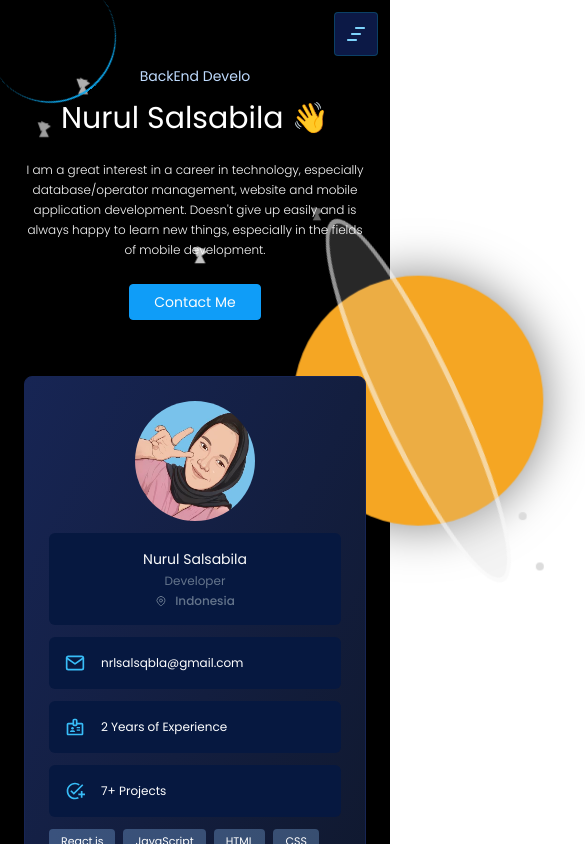
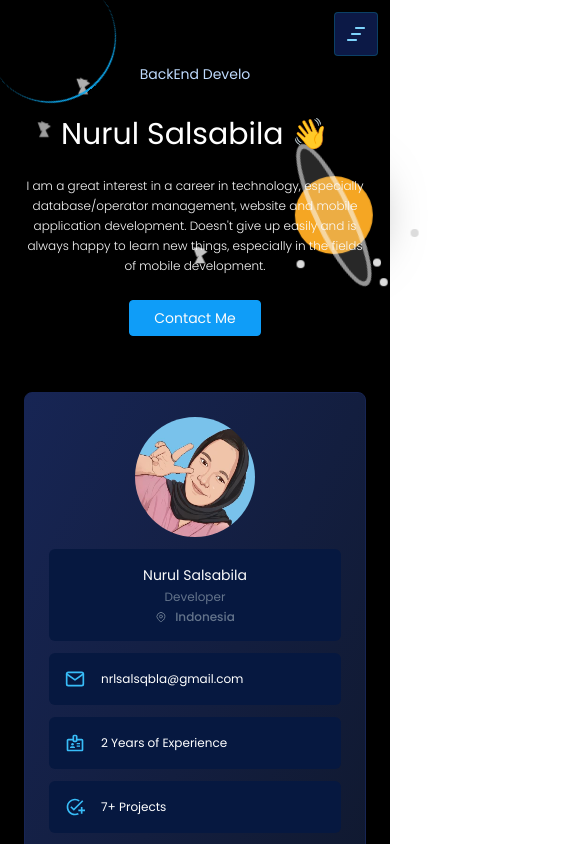
Before and after one commit to nrlsalsabl/portofolio, a React (Vite) app: page / in a window 390 px wide. Shown: the top 844 px of the page, 585 px wide, since content can reach past the window. Built offline with nearby package versions, Linux system fonts and the light colour scheme.

Commit message:
fixing bug done

```diff
--- a/src/components/Hero.jsx
+++ b/src/components/Hero.jsx
@@ -7,6 +7,7 @@ import { HiOutlineLocationMarker } from "react-icons/hi";
 import { MdOutlineBadge } from "react-icons/md";
 import { MdAddTask } from "react-icons/md";
 import { FaGithub, FaLinkedin, FaInstagram } from "react-icons/fa";
+
 
 const Hero =() => {
 
@@ -79,9 +80,11 @@ const Hero =() => {
 
 
         <div className="flex-1 text-center md:text-left z-[1]">
-        <span className="text-sm md:text-base text-blue-200 font-normal">
+                <span className="block h-10 text-sm md:text-base text-blue-200 font-normal overflow-hidden">
                 {currentText}
                 </span>
+
+
         <h2 className=" text-3xl mt-3 md:text-5xl md:mt-5">{name} 👋</h2>
         <p className="w-full text-xs font-light text-neutral-50 leading-5 my-6 lg:w-[38vw] md:text-sm md:leading-6 md:my-8">
           {tagLine}
@@ -166,4 +169,4 @@ const InfoTile = ({icon, text}) =>{
     );
 };
 
-export default Hero
+export default Hero;
--- a/src/index.css
+++ b/src/index.css
@@ -45,7 +45,6 @@
 
 
 
-
 @keyframes rotateRing {
   0% {
     transform: translate(-50%, -50%) rotate(0deg);
@@ -71,8 +70,10 @@
   position: absolute;
   top: 30%;
   left: -15%;
-   width: 250px;
-   height: 250px;
+  width: 20vw; /* Menggunakan viewport width */
+  height: 20vw; /* Menggunakan viewport width */
+  max-width: 250px; /* Batas maksimum untuk tampilan besar */
+  max-height: 250px; /* Batas maksimum untuk tampilan besar */
   background-color: #f5a623;
   border-radius: 50%;
   box-shadow: 0 0 50px rgba(0, 0, 0, 0.5);
@@ -84,8 +85,9 @@
   position: absolute;
   top: 50%;
   left: 50%;
-   width: 400px;
-   height: 80px;
+  width: 40vw; /* Menggunakan viewport width */
+  height: 10vw; /* Menggunakan viewport width */
+  max-width: 400px; /* Batas maksimum untuk tampilan besar */
   background-color: rgba(200, 200, 200, 0.2);
   border: 5px solid rgba(255, 255, 255, 0.5);
   border-radius: 50%;
@@ -96,19 +98,19 @@
 
 @keyframes orbit {
   0% {
-    transform: rotate(0deg) translateX(150px) rotate(0deg);
+    transform: rotate(0deg) translateX(15vw) rotate(0deg); /* Menggunakan viewport width */
   }
   100% {
-    transform: rotate(360deg) translateX(150px) rotate(-360deg);
+    transform: rotate(360deg) translateX(15vw) rotate(-360deg); /* Menggunakan viewport width */
   }
 }
 
 @keyframes orbitReverse {
   0% {
-    transform: rotate(0deg) translateX(200px) rotate(0deg);
+    transform: rotate(0deg) translateX(20vw) rotate(0deg); /* Menggunakan viewport width */
   }
   100% {
-    transform: rotate(-360deg) translateX(200px) rotate(360deg);
+    transform: rotate(-360deg) translateX(20vw) rotate(360deg); /* Menggunakan viewport width */
   }
 }
 
@@ -116,8 +118,10 @@
   position: absolute;
   top: 50%;
   left: 50%;
-  width: 8px;
-  height: 8px;
+  width: 1vw; /* Menggunakan viewport width */
+  height: 1vw; /* Menggunakan viewport width */
+  max-width: 8px; /* Batas maksimum untuk tampilan besar */
+  max-height: 8px; /* Batas maksimum untuk tampilan besar */
   background-color: #dcdcdc;
   border-radius: 50%;
 }
@@ -130,6 +134,17 @@
   animation: orbitReverse 7s linear infinite;
 }
 
+/* Media Queries untuk penyesuaian lebih lanjut jika diperlukan */
+@media (max-width: 600px) {
+  .planet-saturn {
+    top: 20%; /* Menyesuaikan posisi pada layar kecil */
+  }
+
+  .kerikil {
+    width: 2vw; /* Ukuran lebih kecil di perangkat mobile */
+    height: 2vw;
+  }
+}
 
 
 
```
Lines whose indentation alone changed are shown as unchanged.
